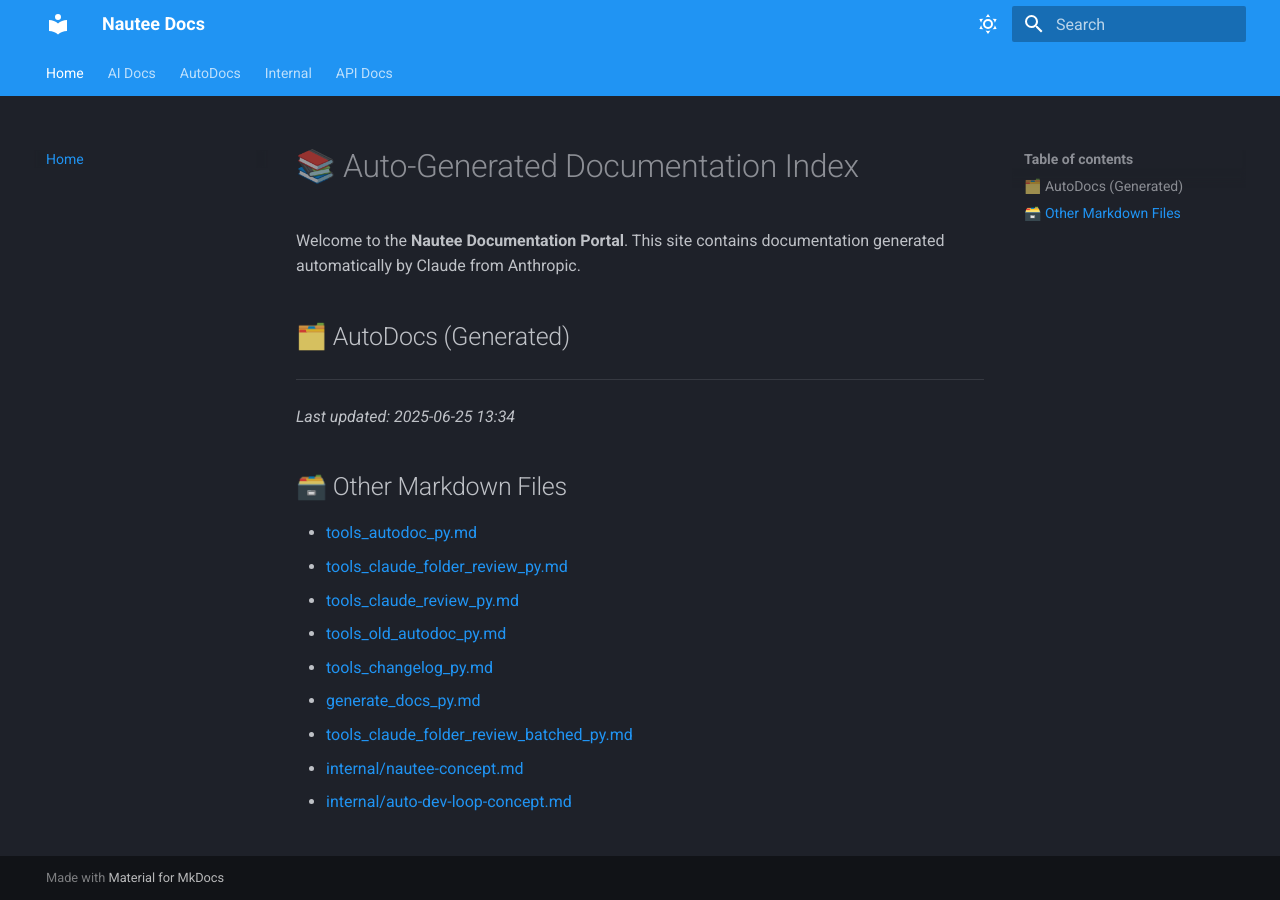
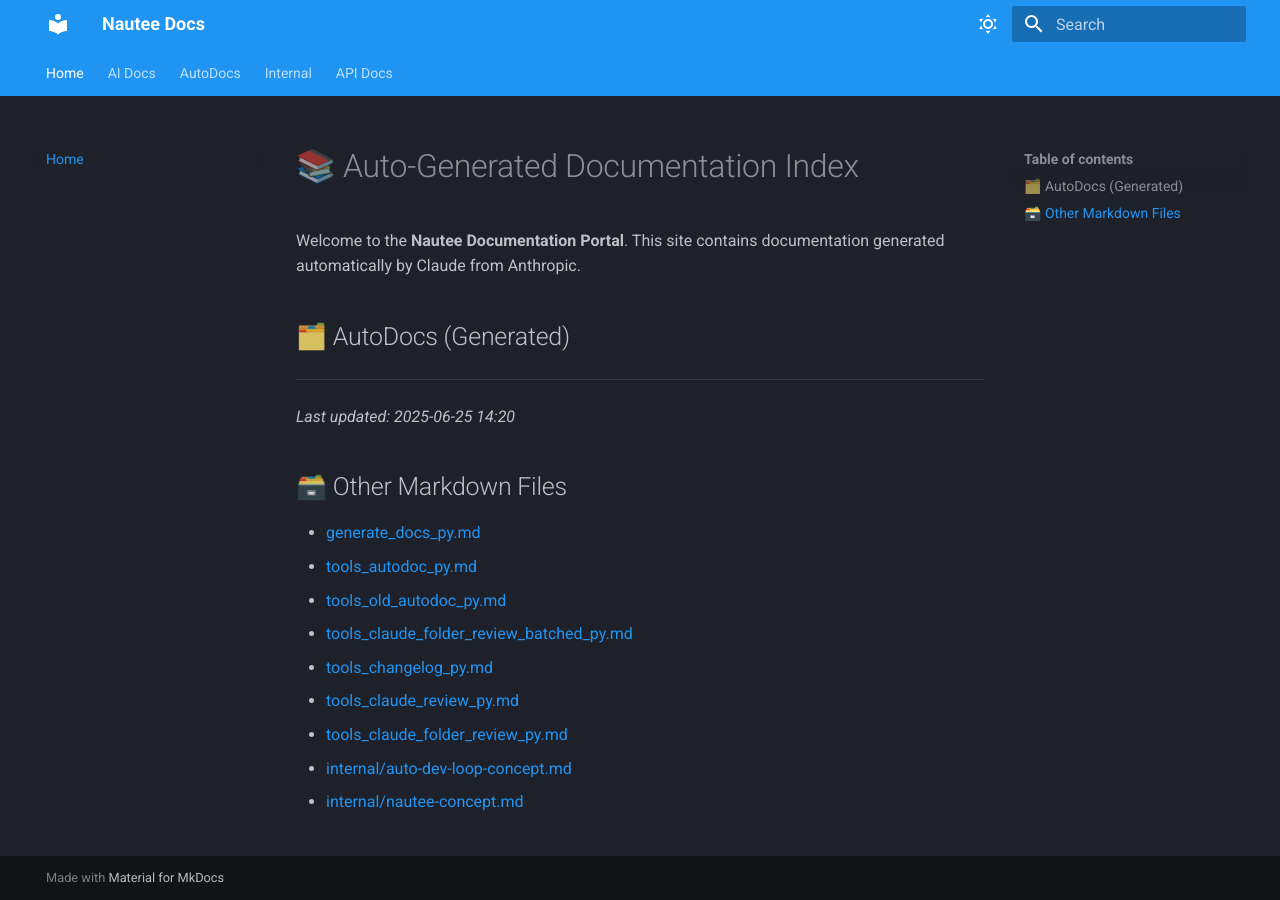
Before and after one commit to 48Nauts-Operator/nautee, an MkDocs documentation site: the page built from docs/index.md, in a window 1280 px wide. Built offline with MkDocs 1.6.1 and Material for MkDocs 9.7.7, drawn with Linux system fonts in a browser that asks for light colours.

```diff
--- a/docs/index.md
+++ b/docs/index.md
@@ -7,16 +7,16 @@ Welcome to the **Nautee Documentation Portal**. This site contains documentation
 
 ---
 
-_Last updated: 2025-06-25 13:34_
+_Last updated: 2025-06-25 14:20_
 
 ## 🗃️ Other Markdown Files
 
+- [generate_docs_py.md](generate_docs_py.md)
 - [tools_autodoc_py.md](tools_autodoc_py.md)
+- [tools_old_autodoc_py.md](tools_old_autodoc_py.md)
+- [tools_claude_folder_review_batched_py.md](tools_claude_folder_review_batched_py.md)
+- [tools_changelog_py.md](tools_changelog_py.md)
+- [tools_claude_review_py.md](tools_claude_review_py.md)
 - [tools_claude_folder_review_py.md](tools_claude_folder_review_py.md)
-- [tools_claude_review_py.md](tools_claude_review_py.md)
-- [tools_old_autodoc_py.md](tools_old_autodoc_py.md)
-- [tools_changelog_py.md](tools_changelog_py.md)
-- [generate_docs_py.md](generate_docs_py.md)
-- [tools_claude_folder_review_batched_py.md](tools_claude_folder_review_batched_py.md)
+- [internal/auto-dev-loop-concept.md](internal/auto-dev-loop-concept.md)
 - [internal/nautee-concept.md](internal/nautee-concept.md)
-- [internal/auto-dev-loop-concept.md](internal/auto-dev-loop-concept.md)
```
